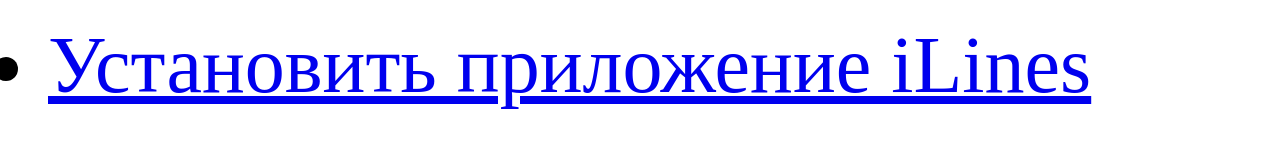
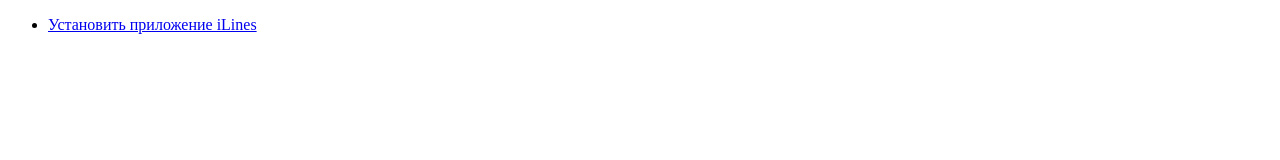
Before and after one commit to sergeiivanow/ipa-site, a plain HTML site: page docs/index.html in a window 1280 px wide. Drawn offline with Linux system fonts and the light colour scheme.

Commit message:
Update index.html

```diff
--- a/docs/index.html
+++ b/docs/index.html
@@ -6,12 +6,6 @@
   <meta http-equiv="X-UA-Compatible" content="IE=edge">
   <meta name="viewport" content="width=device-width, initial-scale=1.0">
   <title>Установка приложений IT-Home</title>
-  <style>
-    li {
-      font-size: 60pt;
-      margin:20px 0;
-    }
-  </style>
   <meta name="viewport" content="width=device-width" />
   <meta name="apple-mobile-web-app-capable" content="yes" />
 </head>
```
